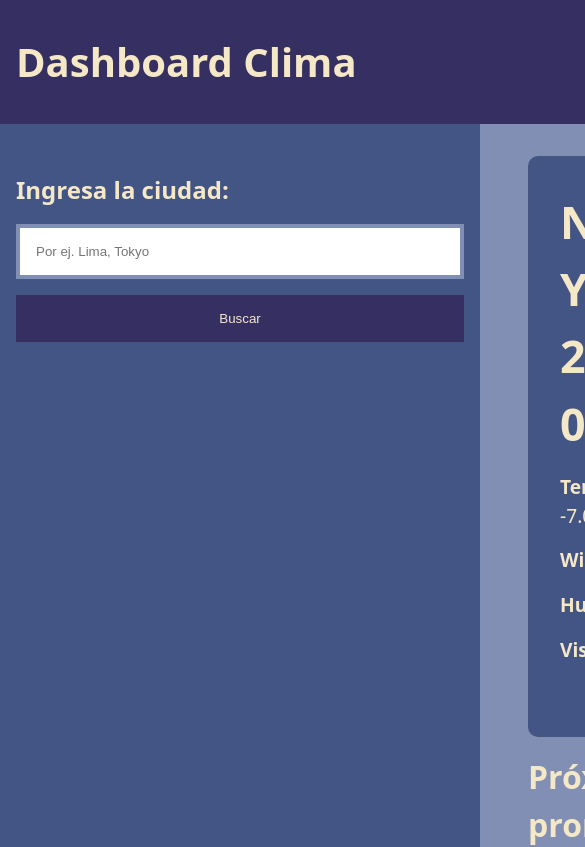
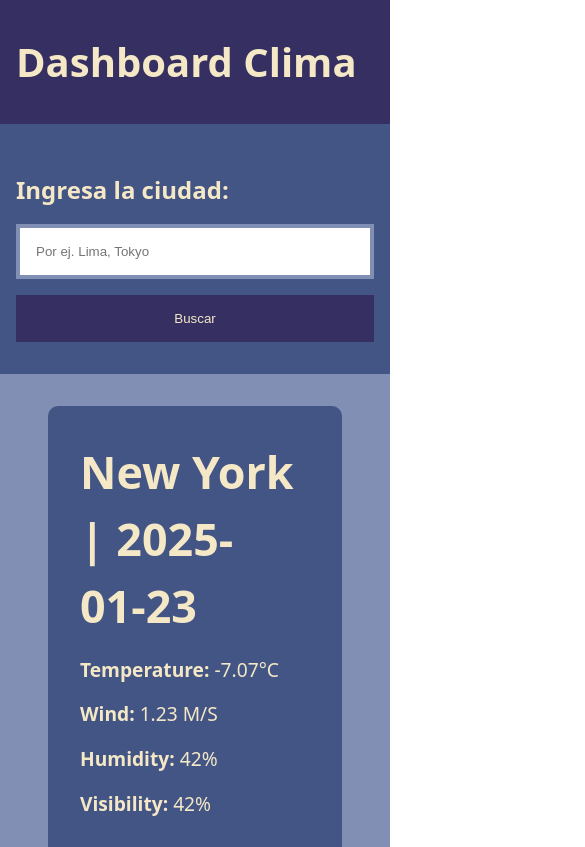
Before and after one commit to ccasane/weather-track, an Angular app: page / in a window 390 px wide. Shown: the top 847 px of the page, 585 px wide, since content can reach past the window. Built offline with nearby package versions, Linux system fonts and the light colour scheme.

Commit message:
modify reset styles

```diff
--- a/src/app/app.component.scss
+++ b/src/app/app.component.scss
@@ -1,7 +1,7 @@
 .app {
   min-height: 100dvh;
   display: grid;
-  grid-template-columns: 480px 1fr;
+  grid-template-columns: 500px 1fr;
   grid-template-rows: auto 1fr auto;
   grid-template-areas:
     'header header'
@@ -15,7 +15,6 @@
 
 .sidebar {
   grid-area: sidebar;
-  background-color: var(--color-secondary);
 }
 
 .main {
@@ -25,3 +24,14 @@
 .footer {
   grid-area: footer;
 }
+
+@media (max-width: 768px) {
+  .app {
+    grid-template-columns: 1fr;
+    grid-template-areas:
+      'header'
+      'sidebar'
+      'main'
+      'footer';
+  }
+}
--- a/src/styles.scss
+++ b/src/styles.scss
@@ -1,2 +1,4 @@
 /* You can add global styles to this file, and also import other style files */
 @import './styles/base.scss';
+@import '@fontsource-variable/montserrat';
+@import '@fontsource-variable/inter';
--- a/src/styles/base.scss
+++ b/src/styles/base.scss
@@ -39,7 +39,3 @@
   max-width: 100%;
   height: auto;
 }
-
-main {
-  flex: 1;
-}
```
